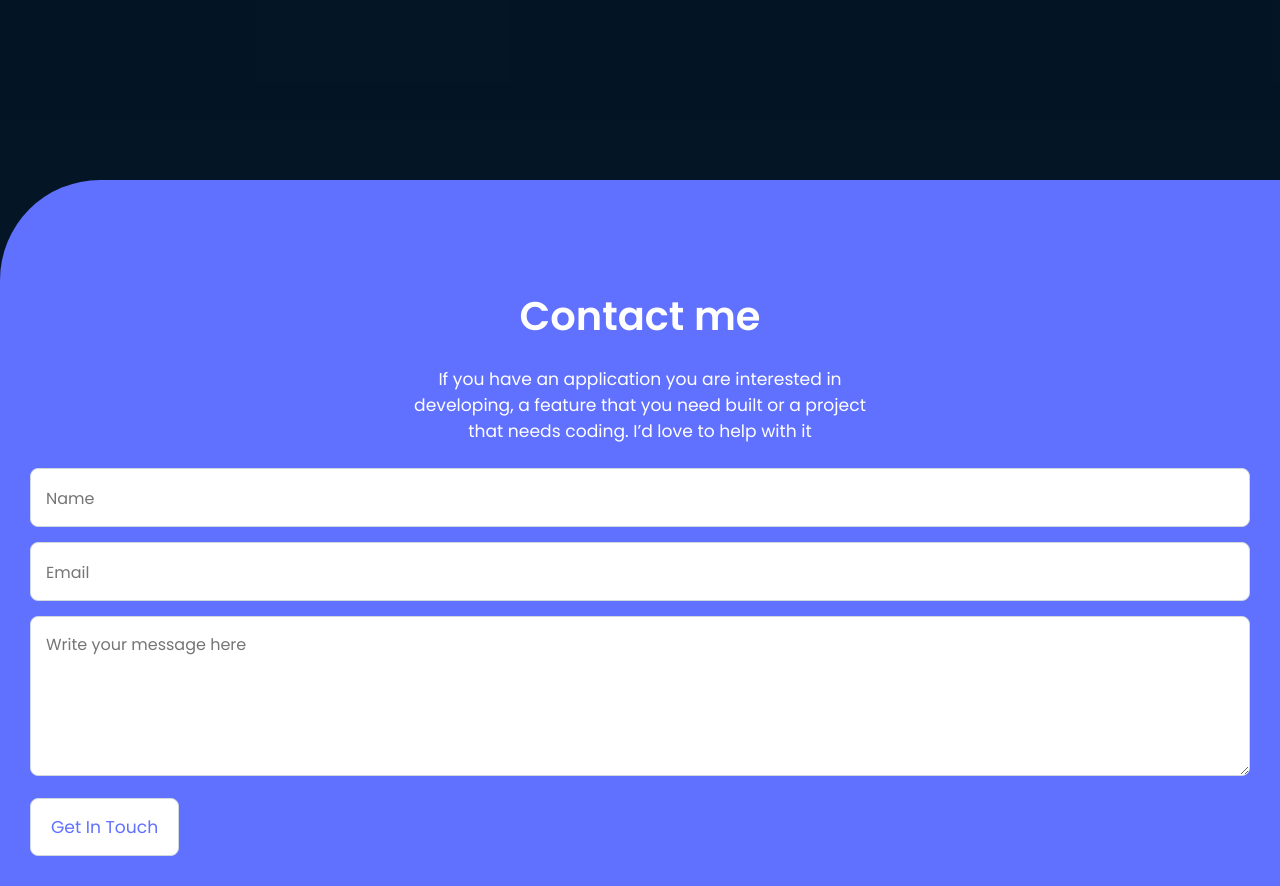
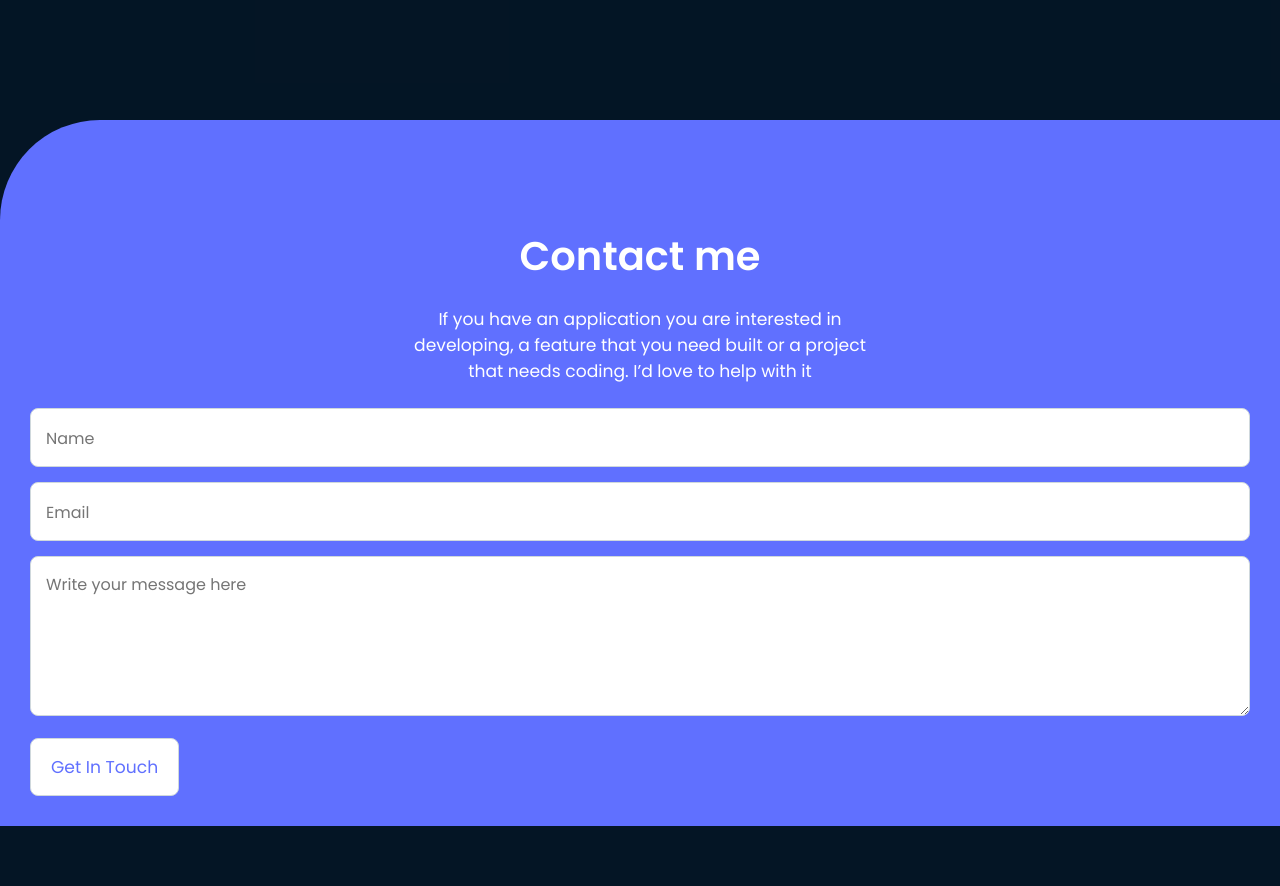
Before and after one commit to kaitcham/portfolio, a React (Create React App) app: page / in a window 1280 px wide. Shown: the part 680-1566 px from the top of the page. After the commit the page ends 1506 px from the top, so only its background shows below. Built offline with nearby package versions, Linux system fonts and the light colour scheme.

Commit message:
modify contact styles

```diff
--- a/src/components/Contact/ContactStyles.js
+++ b/src/components/Contact/ContactStyles.js
@@ -3,7 +3,6 @@ import styled from 'styled-components';
 const Wrapper = styled.section`
   background: #6070ff;
   border-top-left-radius: 100px;
-  margin-top: 60px;
 
   .contact-form {
     display: flex;
```
